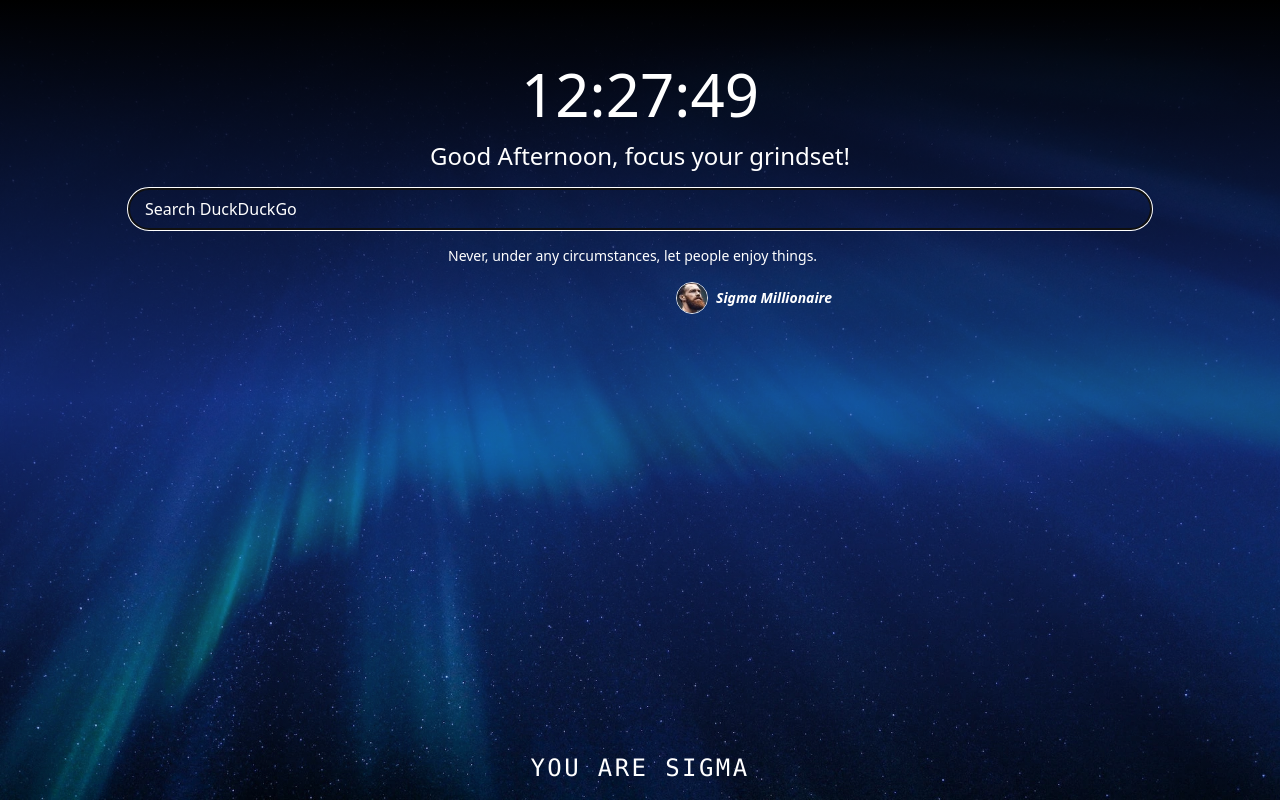
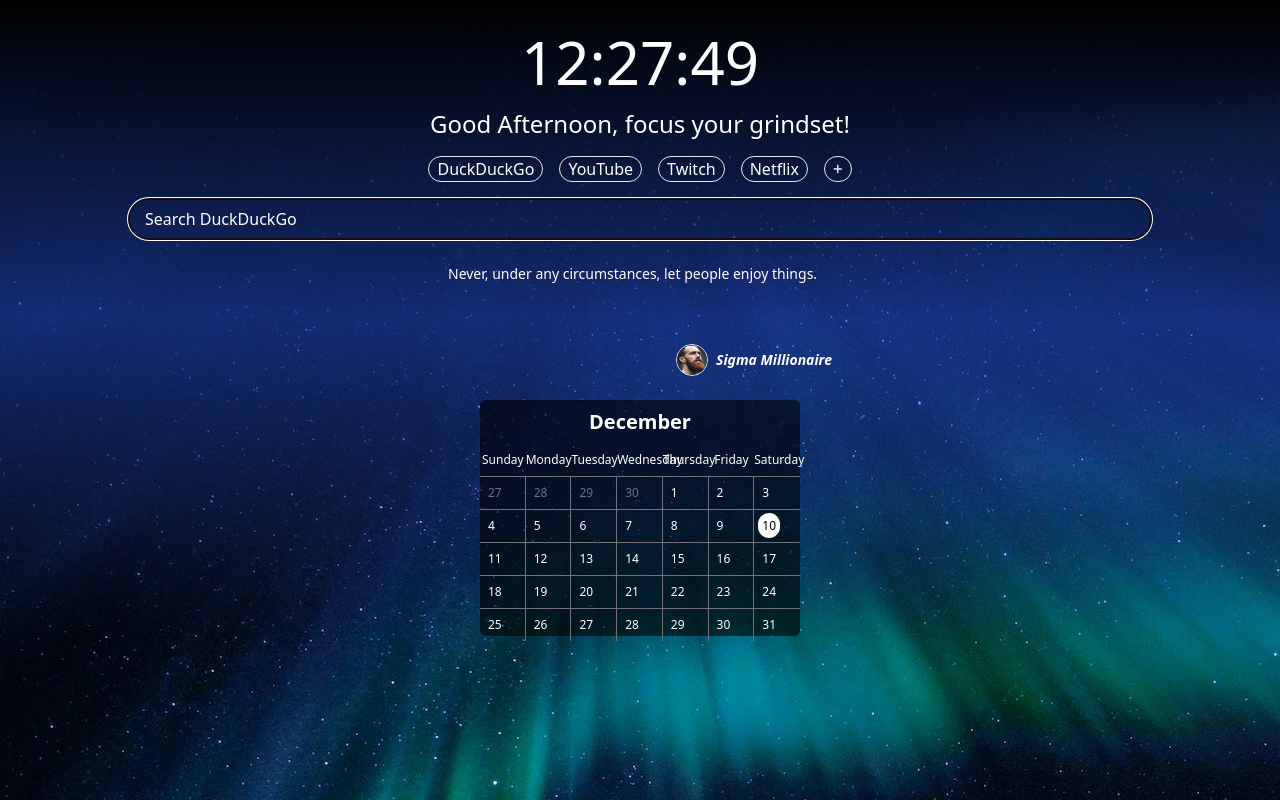
Before and after one commit to lewisbarnes/sigma-start, a Preact app: page / in a window 1280 px wide. Built offline with nearby package versions, Linux system fonts and the light colour scheme.

Commit message:
add quicklinks and calendar

```diff
--- a/src/app.tsx
+++ b/src/app.tsx
@@ -1,32 +1,35 @@
-import dayjs, { Dayjs } from 'dayjs';
-import { useEffect, useMemo, useState } from 'preact/hooks';
-import { JSXInternal } from 'preact/src/jsx';
+import dayjs from 'dayjs';
+import { useState } from 'preact/hooks';
 import './app.css';
+import bgImage from './assets/bg-image.webp';
+import { Calendar } from './components/Calendar';
 import { Clock } from './components/Clock';
+import { QuickLinks } from './components/QuickLinks';
+import { SearchBar } from './components/SearchBar';
 import { SigmaQuote } from './components/SigmaQuote';
-import bgImage from './assets/bg-image.webp';
-import { LinkList } from './components/LinkList';
-import { SearchBar } from './components/SearchBar';
 
 export function App() {
+  const [showQuotes, setShowQuotes] = useState(true);
+
   return (
     <div
-      class="absolute w-screen min-h-screen h-[100%] z-0"
+      class="min-h-full absolute w-full pb-8"
       style={{
         backgroundImage: `url(${bgImage})`,
-        backgroundPosition: 'center',
+        backgroundPosition: 'fixed',
         backgroundRepeat: 'repeat-y',
-        backgroundSize: 'cover',
+        backgroundSize: '',
       }}
     >
-      <div class=" absolute w-screen h-screen pt-16 z-10 bg-gradient-to-b from-black via-blue-800/60 to-transparent bg-opacity-50">
-        <div class="z-50 space-y-4">
+      <div class="min-h-full bg-gradient-to-b from-black via-blue-800/60 to-transparent bg-opacity-50">
+        <div class="z-50 pt-8 space-y-4">
           <Clock />
-          <SearchBar />
-          <SigmaQuote />
-          <div class="absolute bottom-4 left-4 right-4 text-center text-white font-light tracking-widest text-2xl font-mono select-none">
-            YOU ARE SIGMA
+          <QuickLinks />
+          <div class="sticky top-4 left-0 right-0">
+            <SearchBar />
           </div>
+          {showQuotes && <SigmaQuote />}
+          <Calendar />
         </div>
       </div>
     </div>
--- /dev/null
+++ b/src/components/Calendar.tsx
@@ -0,0 +1,51 @@
+import dayjs from 'dayjs';
+
+export const Calendar = () => {
+  const date = dayjs();
+  const lastMonth = date.clone().set('month', date.month() - 1);
+  const firstDay = date.clone().set('date', 1);
+
+  return (
+    <div class="lg:w-[25vw] mx-auto bg-black/60 rounded-md">
+      <div class="text-white text-center mx-auto rounded-t-md py-2 text-xl font-bold">
+        {date.format('MMMM')}
+      </div>
+      <div class="text-white grid grid-cols-7 rounded-b-md  text-center py-2 text-xs">
+        <span>Sunday</span>
+        <span>Monday</span>
+        <span>Tuesday</span>
+        <span>Wednesday</span>
+        <span>Thursday</span>
+        <span>Friday</span>
+        <span>Saturday</span>
+      </div>
+      <div class="mx-auto text-white grid grid-cols-7 rounded-b-md lg:h-[12.5vw] text-xs">
+        {Array.from(new Array(35)).map((x, i) => (
+          <p
+            class={`${
+              (i + 1) % 7 ? 'border-r' : ''
+            } border-zinc-500 last-of-type:border-r-0 ${'border-t'} p-2 ${
+              i == 34 || i == 41 ? 'rounded-b-md' : ''
+            }`}
+          >
+            {i - firstDay.day() < date.daysInMonth() ? (
+              i < firstDay.day() ? (
+                <span class="text-zinc-500">
+                  {lastMonth.daysInMonth() - firstDay.day() + 1 + i}
+                </span>
+              ) : i + 1 - firstDay.day() == date.date() ? (
+                <span className="bg-white text-black rounded-full p-1 -ml-1">
+                  {i + 1 - firstDay.day()}
+                </span>
+              ) : (
+                <span>{i + 1 - firstDay.day()}</span>
+              )
+            ) : (
+              <span class="text-zinc-500">{i + 1 - firstDay.day() - date.daysInMonth()}</span>
+            )}
+          </p>
+        ))}
+      </div>
+    </div>
+  );
+};
--- /dev/null
+++ b/src/components/QuickLinks.tsx
@@ -0,0 +1,19 @@
+export const QuickLinks = () => {
+  const links = [
+    { title: 'DuckDuckGo', url: 'https://www.duckduckgo.com' },
+    { title: 'YouTube', url: 'https://www.youtube.com' },
+    { title: 'Twitch', url: 'https://www.twitch.tv' },
+    { title: 'Netflix', url: 'https://www.netflix.com' },
+  ];
+
+  return (
+    <div class="flex gap-4 mx-auto w-max text-white items-center">
+      {links.map((link) => (
+        <a class="rounded-full px-2 border" href={link.url} target="_blank">
+          {link.title}
+        </a>
+      ))}
+      <button class="rounded-full border font-mono px-2">+</button>
+    </div>
+  );
+};
--- a/src/components/SigmaQuote.tsx
+++ b/src/components/SigmaQuote.tsx
@@ -22,9 +22,9 @@ export const SigmaQuote = () => {
   }, [refreshInterval]);
 
   return (
-    <div class="flex gap-4 items-center justify-center mx-auto text-white space-y-2 select-none w-max">
+    <div class="flex gap-4 items-center justify-center mx-auto text-white space-y-2 select-none w-96 h-32">
       <div class="w-96">
-        <p class="text-sm max-h-[10vh] text-left">{quote.quote}</p>
+        <p class="text-sm h-16 text-left">{quote.quote}</p>
         <div class="flex flex-row-reverse w-[100%] items-center gap-2 mt-4">
           <p class="text-sm text-right italic font-semibold h-max">{quote.author}</p>
           <img
```
